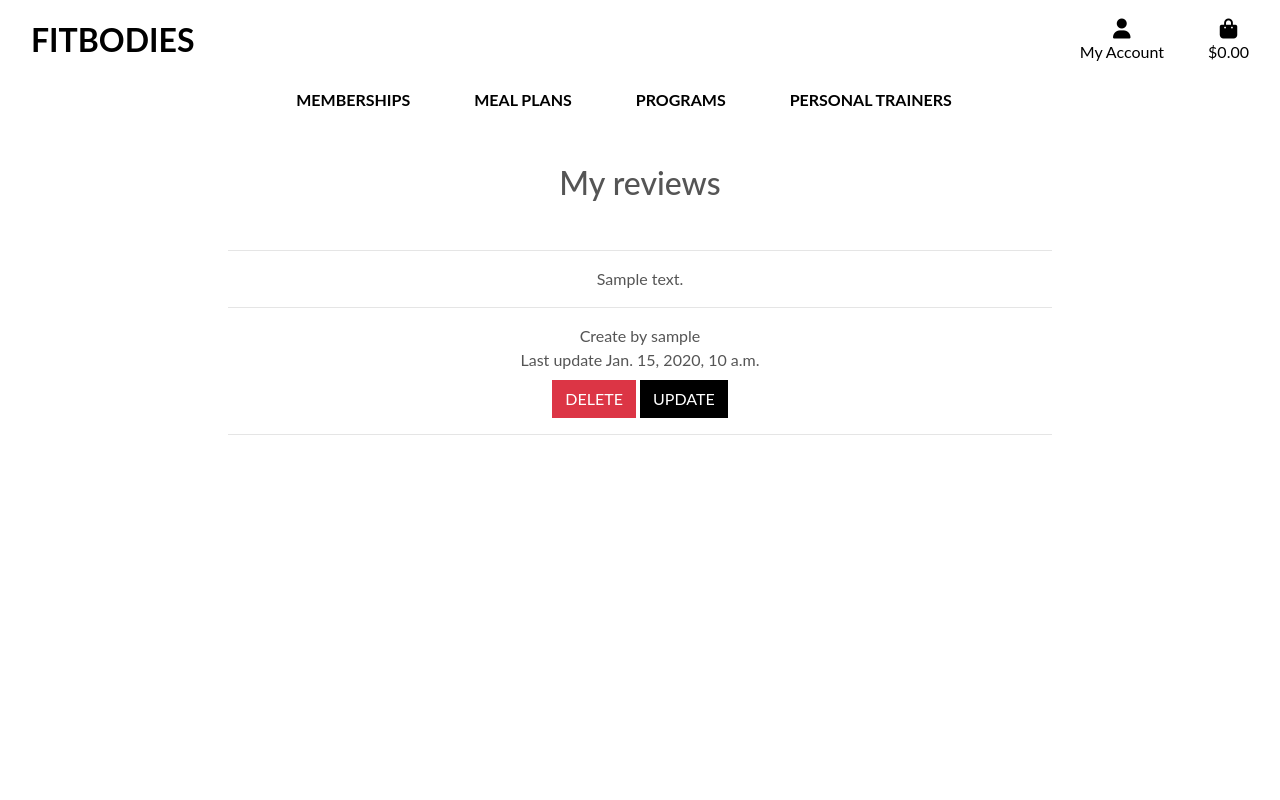
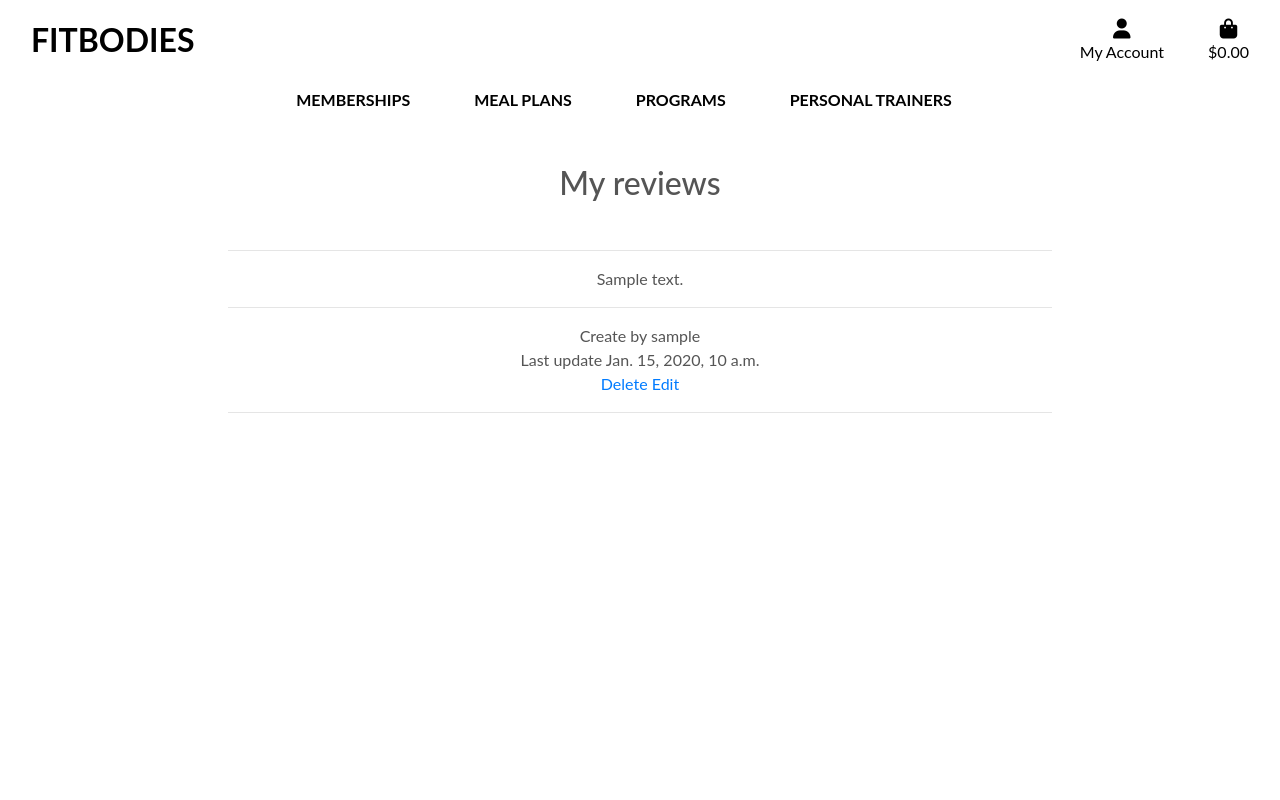
Before and after one commit to rfpotrero/fitbodies, a Django app: page /reviews/my_reviews/ in a window 1280 px wide. Run offline with Django 3.2, Linux system fonts and the light colour scheme; a user stored in the database is signed in; tables that the repository leaves empty hold one stand-in row (values such as "Sample post"); parts of the project's set-up code (start-up, migrations or seed data) failed here and were passed over; some libraries are stand-ins or nearby versions.

Commit message:
feat: add delete delete_review views
Adding delete review views to allow user to delete their own
reviews. #75

```diff
--- a/reviews/templates/reviews/my_reviews.html
+++ b/reviews/templates/reviews/my_reviews.html
@@ -25,11 +25,8 @@
                             <hr>
                             <p class="mb-0">Create by {{ review.user }}</p>
                             <p class="mb-0">Last update {{ review.created_at }}</p>
-                            <form class=""method="POST" action="">
-                                <a href=" url 'products/products.html'" class="btn btn-danger rounded-0 mt-2">
-                                    <span class="text-uppercase">Delete</span>
-                                </a>
-                                <input type="submit" class="btn btn-black rounded-0 text-uppercase mt-2" value="Update">
+                                <a href="{% url 'delete_review' review.id %}">Delete</a>
+                                <a href="{% url 'update_review' review.id %}">Edit</a>
                             </form>
                             <hr>
                         </div>
--- a/reviews/urls.py
+++ b/reviews/urls.py
@@ -6,4 +6,5 @@ urlpatterns = [
     path('reviews/<product_id>/', views.view_reviews, name='view_reviews'),
     path('my_reviews/', views.my_reviews, name='my_reviews'),
     path('update_review/<review_id>/', views.update_review, name='update_review'),
+    path('delete/<review_id>/', views.delete_review, name='delete_review'),
 ]
--- a/reviews/views.py
+++ b/reviews/views.py
@@ -90,3 +90,11 @@ def update_review(request, review_id):
     }
 
     return render(request, template, context)
+
+
+def delete_review(request, review_id):
+    """ Delete a product from the store """
+    review = get_object_or_404(Review, pk=review_id)
+    review.delete()
+    messages.success(request, 'Product deleted!')
+    return redirect(reverse('products'))
```
